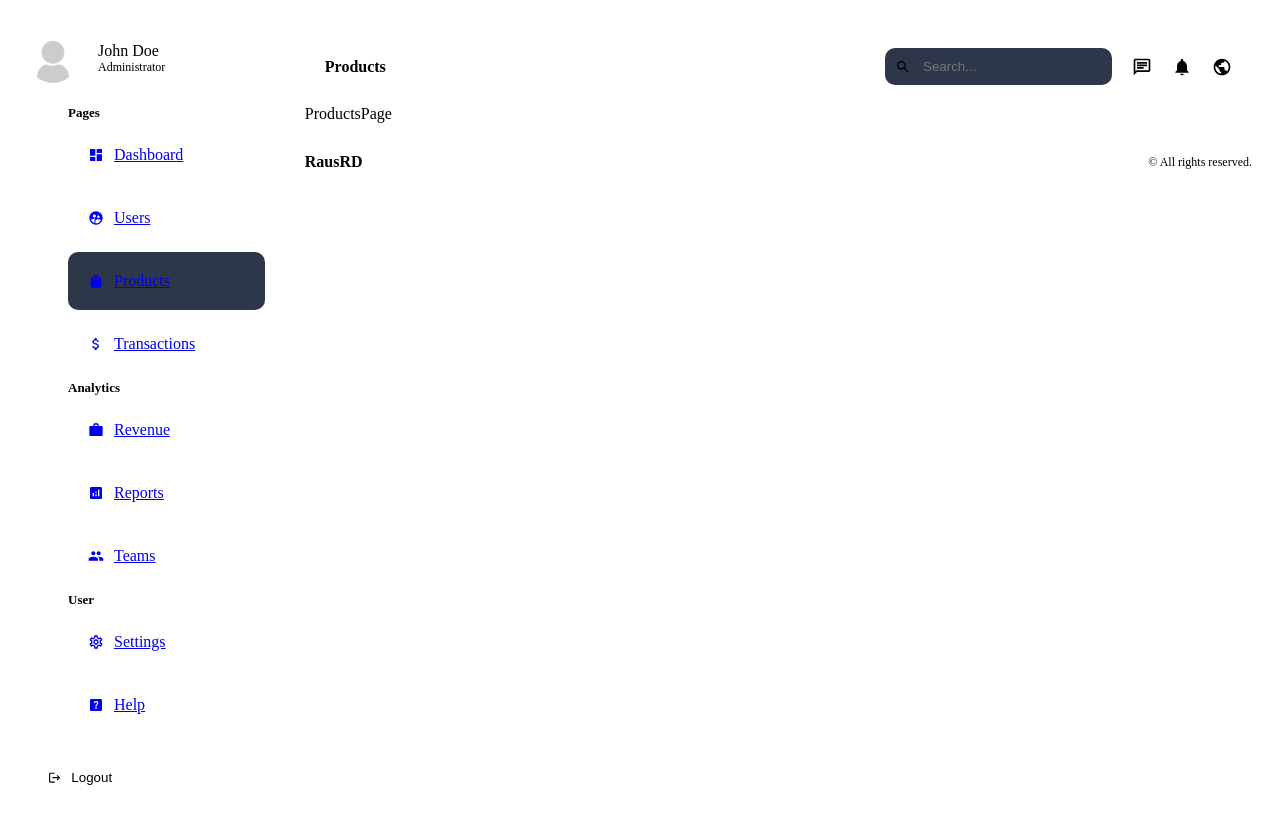
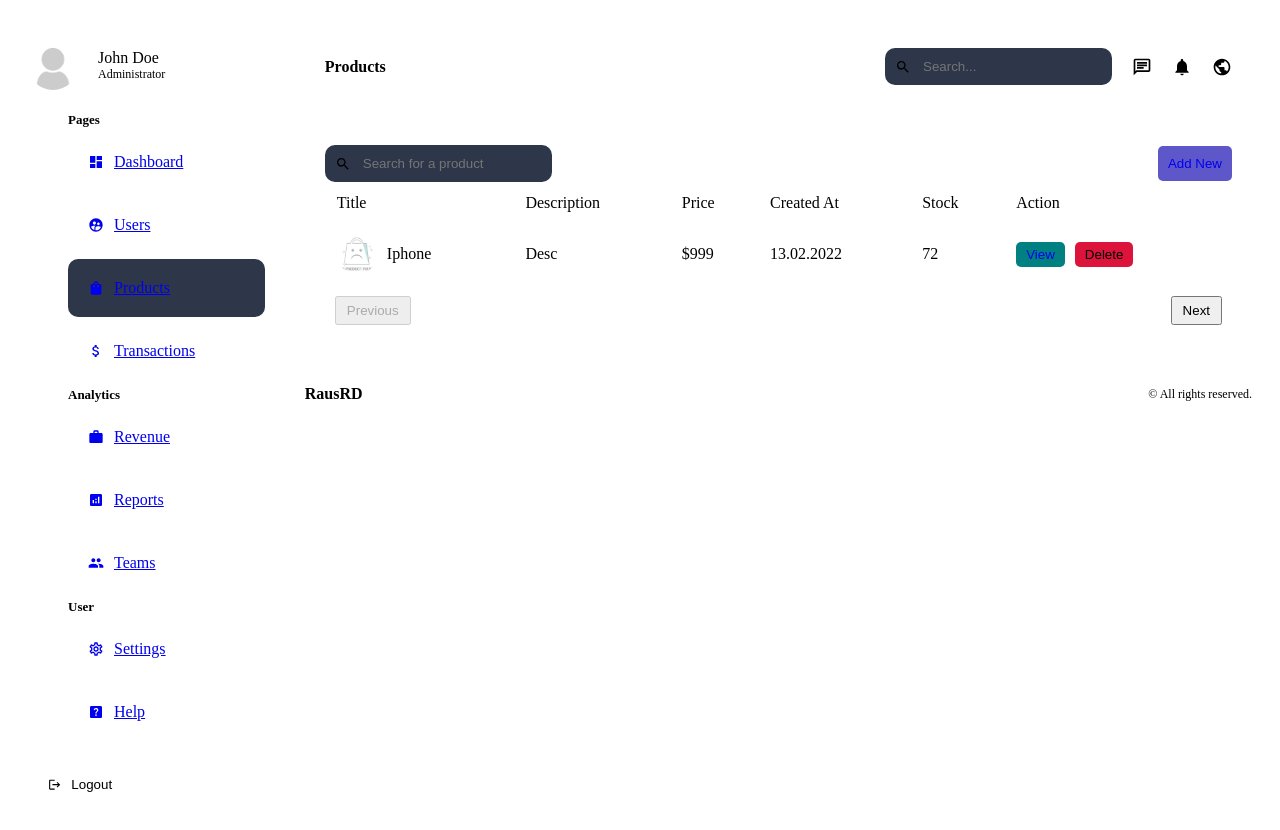
Before and after one commit to RausRD/admin-dshboard, a Next.js app: page /dashboard/products in a window 1280 px wide. Shown: the top 830 px of the page. Built offline with nearby package versions, Linux system fonts and the light colour scheme.

Commit message:
add AddPage

```diff
--- a/app/dashboard/products/page.jsx
+++ b/app/dashboard/products/page.jsx
@@ -1,8 +1,65 @@
 import React from 'react'
+import styles from '@/app/ui/dashboard/products/products.module.css'
+import Search from '@/app/ui/dashboard/search/search'
+import Link from 'next/link'
+import Image from 'next/image'
+import Pagination from '@/app/ui/dashboard/pagination/pagination'
 
 const ProductsPage = () => {
 	return (
-		<div>ProductsPage</div>
+		<div className={styles.container}>
+			<div className={styles.top}>
+				<Search placeholder='Search for a product' />
+				<Link href='/dashboard/products/add'>
+					<button className={styles.addBtn}>Add New</button>
+				</Link>
+			</div>
+			<table className={styles.table}>
+				<thead>
+					<tr>
+						<td>Title</td>
+						<td>Description</td>
+						<td>Price</td>
+						<td>Created At</td>
+						<td>Stock</td>
+						<td>Action</td>
+					</tr>
+				</thead>
+				<tbody>
+					<tr>
+						<td>
+							<div className={styles.product}>
+								<Image
+									src='/noproduct.jpg'
+									alt=''
+									width={40}
+									height={40}
+									className={styles.productImg}
+								/>
+								Iphone
+							</div>
+						</td>
+						<td>Desc</td>
+						<td>$999</td>
+						<td>13.02.2022</td>
+						<td>72</td>
+						<td>
+							<div className={styles.btns}>
+								<Link href='/'>
+									<button className={`${styles.btn} ${styles.view}`}>
+										View
+									</button>
+								</Link>
+								<button className={`${styles.btn} ${styles.delete}`}>
+									Delete
+								</button>
+							</div>
+						</td>
+					</tr>
+				</tbody>
+			</table>
+			<Pagination />
+		</div>
 	)
 }
 
--- a/app/ui/dashboard/dashboard.module.css
+++ b/app/ui/dashboard/dashboard.module.css
@@ -6,6 +6,7 @@
 	flex: 1;
 	background-color: var(--bgSoft);
 	padding: 20px;
+	min-height: 100vh;
 }
 
 .content {
--- /dev/null
+++ b/app/ui/dashboard/products/addProduct/addProduct.module.css
@@ -0,0 +1,39 @@
+.container {
+	background-color: var(--bgSoft);
+	border-radius: 10px;
+	padding: 20px;
+	margin-top: 20px;
+}
+
+.form {
+	display: flex;
+	flex-wrap: wrap;
+	justify-content: space-between;
+}
+
+.form input, .form textarea, .form select {
+	padding: 30px;
+	background-color: transparent;
+	color: var(--text);
+	border: 2px solid #2e374a;
+	border-radius: 5px;
+	margin-bottom: 30px;
+}
+
+.form input, .form select {
+	width: 45%;
+}
+
+.form textarea {
+	width: 100%;
+}
+
+.form button {
+	width: 100%;
+	padding: 30px;
+	background-color: teal;
+	color: var(--text);
+	border: none;
+	border-radius: 5px;
+	cursor: pointer;
+}
--- a/app/ui/dashboard/products/products.module.css
+++ b/app/ui/dashboard/products/products.module.css
@@ -1,3 +1,61 @@
 .container {
+    background-color: var(--bgSoft);
+    padding: 20px;
+    border-radius: 10px;
+    margin-top: 20px;
+}
 
+.top {
+    display: flex;
+    align-items: center;
+    justify-content: space-between;
 }
+
+.addBtn {
+    padding: 10px;
+    background-color: #5d57c9;
+    color: var(--text);
+    border: none;
+    border-radius: 5px;
+    cursor: pointer;
+}
+
+.table {
+    width: 100%;
+}
+
+.table td {
+    padding: 10px;
+}
+
+.product {
+    display: flex;
+    gap: 10px;
+    align-items: center;
+}
+
+.productImg {
+    border-radius: 50%;
+    object-fit: cover;
+}
+
+.btns {
+    display: flex;
+    gap: 10px;
+}
+
+.btn {
+    padding: 5px 10px;
+    border-radius: 5px;
+    color: var(--text);
+    border: none;
+    cursor: pointer;
+}
+
+.view {
+    background-color: teal;
+}
+
+.delete {
+    background-color: crimson;
+}
```
Also changed, not shown: app/dashboard/products/add/page.jsx (added, +30 -0 lines), app/dashboard/users/page.jsx (+22 -12 lines).
